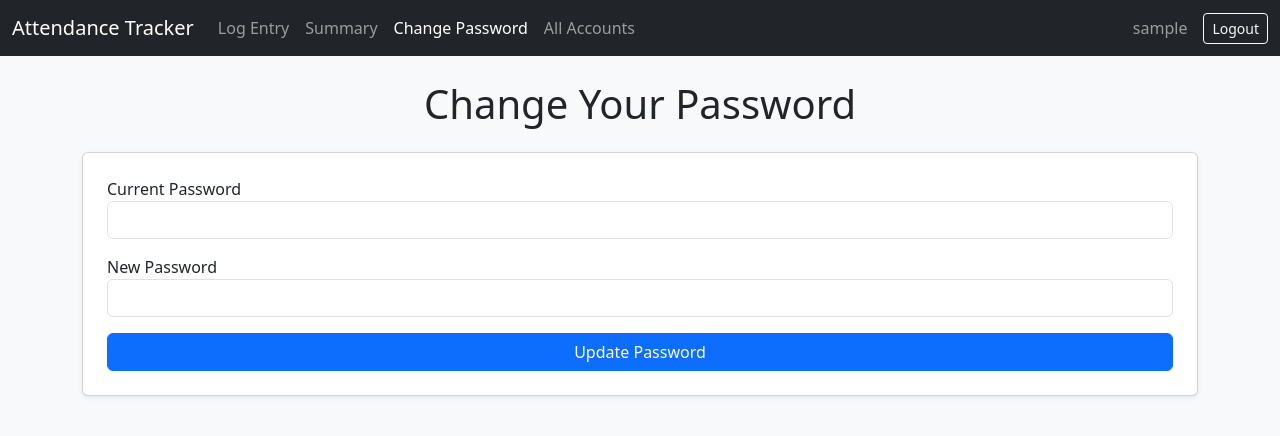
After one commit to IcyOtter/AttendanceTracker, a Flask app: page /change_password in a window 1280 px wide. The commit adds this page. Shown: the top 436 px of the page. Run offline with Flask 3, Linux system fonts and the light colour scheme; the visitor is signed in with stand-in values (Sample User, id 1); some libraries are stand-ins or nearby versions.

Commit message:
Added a way for the user to change their own password.

```diff
--- a/app.py
+++ b/app.py
@@ -1,4 +1,4 @@
-from flask import Flask, render_template, request, redirect, session, url_for
+from flask import Flask, render_template, request, redirect, session, url_for, flash
 from werkzeug.security import generate_password_hash, check_password_hash
 import MySQLdb
 from functools import wraps
@@ -374,6 +374,33 @@ def create_user():
 
     return redirect('/users')
 
+# Define the route for changing a user's password
+@app.route('/change_password', methods=['GET', 'POST'])
+@login_required
+def change_password():
+    if request.method == 'POST':
+        current_password = request.form['current_password']
+        new_password = request.form['new_password']
+
+        conn = get_db_connection()
+        c = conn.cursor()
+        c.execute('SELECT password FROM users WHERE id = %s', (session['user_id'],))
+        user = c.fetchone()
+
+        if not user or not check_password_hash(user[0], current_password):
+            conn.close()
+            flash('Current password is incorrect.', 'danger')
+            return redirect('/change_password')
+
+        new_password_hash = generate_password_hash(new_password)
+        c.execute('UPDATE users SET password = %s WHERE id = %s', (new_password_hash, session['user_id']))
+        conn.commit()
+        conn.close()
+
+        flash('Password updated successfully!', 'success')
+        return redirect('/summary')
+
+    return render_template('change_password.html')
 
 # Define the route for deleting a user
 @app.route('/delete_user/<int:user_id>', methods=['POST'])
--- a/templates/base.html
+++ b/templates/base.html
@@ -18,6 +18,9 @@
                     </li>
                     <li class="nav-item"> <!-- Summary link-->
                         <a class="nav-link{% if request.path == '/summary' %} active{% endif %}" href="/summary">Summary</a>
+                    </li>
+                    <li class="nav-item"> <!-- Change Password link -->
+                        <a class="nav-link{% if request.path == '/change_password' %} active{% endif %}" href="/change_password">Change Password</a>
                     </li>
                     {% if session.get('role') == 'superuser' %}
                     <li class="nav-item"> <!-- Users link only accessible by SUPERUSER -->
@@ -42,6 +45,17 @@
     </nav>
 
     <div class="container">
+        {% with messages = get_flashed_messages(with_categories=true) %}
+          {% if messages %}
+            {% for category, message in messages %}
+              <div class="alert alert-{{ category }} alert-dismissible fade show" role="alert">
+                {{ message }}
+                <button type="button" class="btn-close" data-bs-dismiss="alert" aria-label="Close"></button>
+              </div>
+            {% endfor %}
+          {% endif %}
+        {% endwith %}
+
         <h1 class="mb-4 text-center">{% block header %}{% endblock %}</h1>
         {% block content %}{% endblock %}
     </div>
--- /dev/null
+++ b/templates/change_password.html
@@ -0,0 +1,18 @@
+{% extends 'base.html' %}
+
+{% block title %}Change Password{% endblock %}
+{% block header %}Change Your Password{% endblock %}
+
+{% block content %}
+<form method="POST" class="card p-4 shadow-sm">
+    <div class="mb-3">
+        <label>Current Password</label>
+        <input type="password" name="current_password" class="form-control" required>
+    </div>
+    <div class="mb-3">
+        <label>New Password</label>
+        <input type="password" name="new_password" class="form-control" required>
+    </div>
+    <button type="submit" class="btn btn-primary">Update Password</button>
+</form>
+{% endblock %}
```
